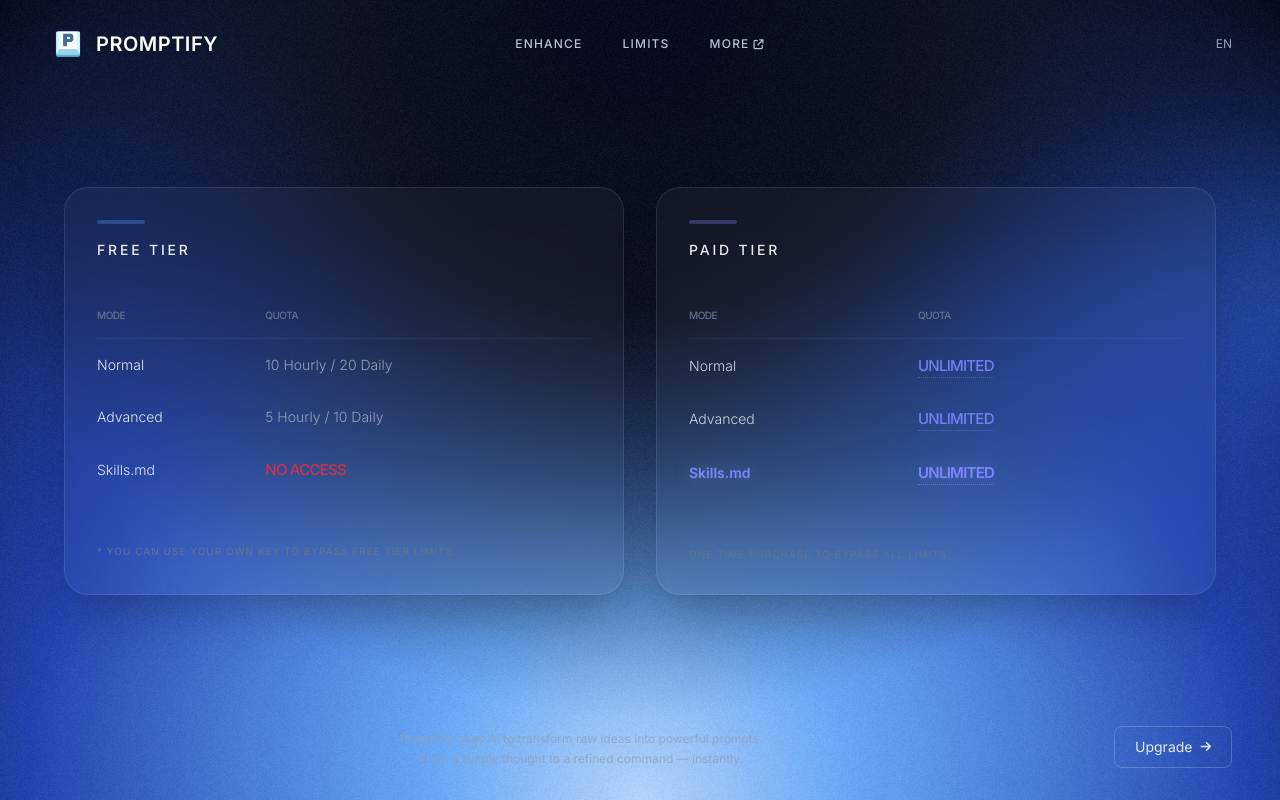
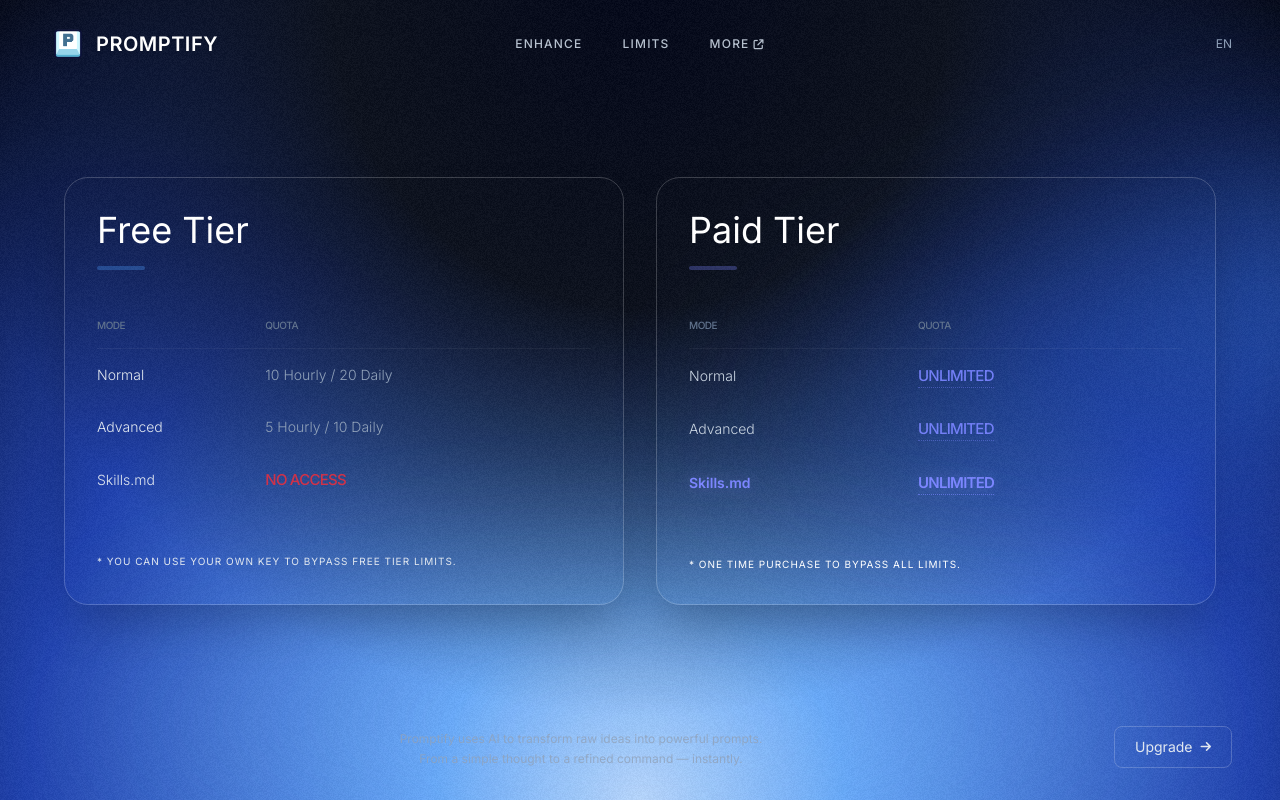
Before and after one commit to git-lakshy/promptify, a React (Vite) app in the folder frontend/: page /limits in a window 1280 px wide. Built offline with nearby package versions, Linux system fonts and the light colour scheme; no server answers; the HTML template or start-up script is replaced by a standard one.

Commit message:
limit page update

```diff
--- a/frontend/src/pages/Limits.tsx
+++ b/frontend/src/pages/Limits.tsx
@@ -6,11 +6,11 @@
             <div className="max-w-6xl w-full flex flex-col md:flex-row items-stretch justify-center gap-8 mt-10 min-h-[400px]">
 
                 {/* Left Container */}
-                <div className="flex-1 bg-white/[0.03] backdrop-blur-xl border border-white/10 rounded-3xl p-8 shadow-2xl relative overflow-hidden">
+                <div className="flex-1 bg-transparent border border-white/20 rounded-3xl p-8 shadow-2xl relative overflow-hidden text-slate-200">
                     <div className="h-full w-full flex flex-col items-start space-y-8">
                         <div className="space-y-4 w-full group/line cursor-pointer">
+                            <h2 className="text-sm text-4xl md:text-6xl lg:text-4xl text-white l-[0.2em]">Free Tier</h2>
                             <div className="w-12 h-1 bg-blue-400/30 rounded-full transition-all duration-300 group-hover/line:bg-blue-400/60 group-hover/line:shadow-[0_0_15px_rgba(96,165,250,0.5)]"></div>
-                            <h2 className="text-sm font-medium text-white/90 uppercase tracking-[0.2em]">Free Tier</h2>
                         </div>
 
                         <table className="w-full text-left border-collapse">
@@ -33,18 +33,18 @@
                                 </tr>
                             </tbody>
                         </table>
-                        <p className="text-[10px] text-slate-500 uppercase tracking-widest pt-4">
+                        <p className="text-[10px] text-white-500 uppercase tracking-widest pt-4">
                             * You can use your own key to bypass free tier limits.
                         </p>
                     </div>
                 </div>
 
                 {/* Right Container */}
-                <div className="flex-1 bg-white/[0.03] backdrop-blur-xl border border-white/10 rounded-3xl p-8 shadow-2xl relative overflow-hidden">
+                <div className="flex-1 bg-transparent border border-white/20 rounded-3xl p-8 shadow-2xl relative overflow-hidden">
                     <div className="h-full w-full flex flex-col items-start space-y-8">
                         <div className="space-y-4 w-full group/line cursor-pointer">
+                            <h2 className="text-sm text-4xl md:text-6xl lg:text-4xl text-white l-[0.2em]">Paid Tier</h2>
                             <div className="w-12 h-1 bg-indigo-400/30 rounded-full transition-all duration-300 group-hover/line:bg-indigo-400/60 group-hover/line:shadow-[0_0_15px_rgba(129,140,248,0.5)]"></div>
-                            <h2 className="text-sm font-medium text-white/90 uppercase tracking-[0.2em]">Paid Tier</h2>
                         </div>
 
                         <table className="w-full text-left border-collapse">
@@ -73,8 +73,8 @@
                                 </tr>
                             </tbody>
                         </table>
-                        <p className="text-[10px] text-slate-500 uppercase tracking-widest pt-4">
-                            One time purchase to bypass all limits.
+                        <p className="text-[10px] text-white-500 uppercase tracking-widest pt-4">
+                            * One time purchase to bypass all limits.
                         </p>
                     </div>
                 </div>
```
